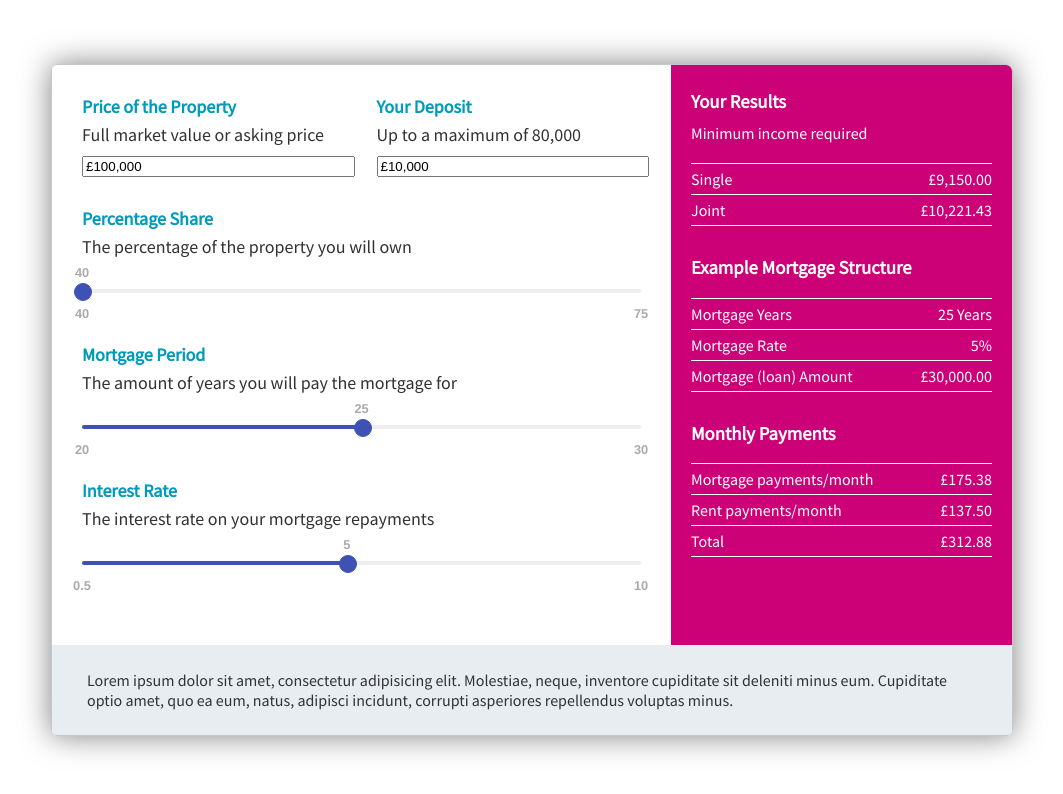
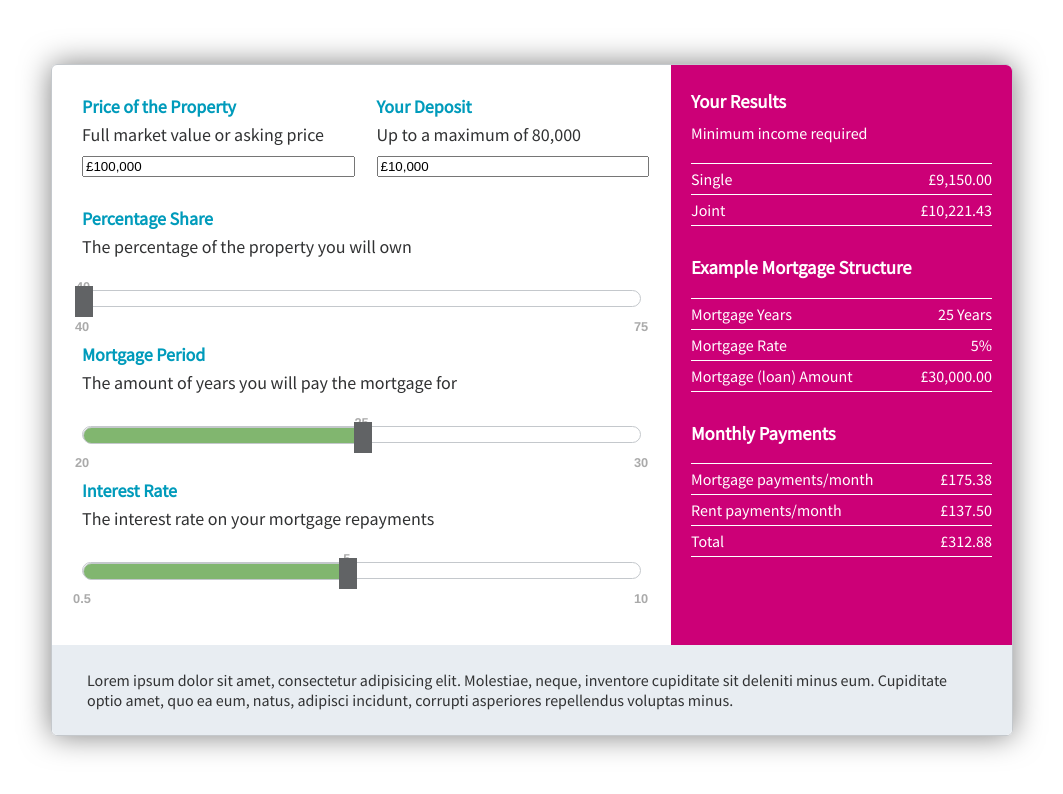
Before and after one commit to jag1989/react-living-calculator, a React app: page / in a window 1280 px wide. Shown: the whole page, without its empty margins (108-1171 px from the left). Built offline with nearby package versions, Linux system fonts and the light colour scheme.

Commit message:
Start styling for range sliders

```diff
--- a/src/index.js
+++ b/src/index.js
@@ -27,7 +27,7 @@ class CalcSlider extends React.Component {
                 <label>
                     {this.props.label}
 					<p>{this.props.description}</p>
-					<div className="formSlider">
+					<div className="form-slider">
 						<InputRange
 							minValue={this.props.minVal}
 							maxValue={this.props.maxVal}
--- a/src/scss/index.scss
+++ b/src/scss/index.scss
@@ -12,6 +12,7 @@ html {
     margin: 0;
     padding: 0;
     font-size: 16px;
+	min-width: 320px;
     font-family: 'Source Sans Pro', Arial, Helvetica, sans-serif;
 	color: $--color-text;
 }
@@ -143,7 +144,7 @@ html {
 	}
 }
 
-.formSlider {
+.form-slider {
 	height: 60px;
 	padding-top: 15px;
 }
--- a/src/scss/input-range/_input-range-slider.scss
+++ b/src/scss/input-range/_input-range-slider.scss
@@ -2,7 +2,6 @@
   appearance: none;
   background: $input-range-slider-background;
   border: $input-range-slider-border;
-  border-radius: 100%;
   cursor: pointer;
   display: block;
   height: $input-range-slider-height;
--- a/src/scss/input-range/_input-range-track.scss
+++ b/src/scss/input-range/_input-range-track.scss
@@ -6,6 +6,7 @@
   height: $input-range-track-height;
   position: relative;
   transition: $input-range-track-transition;
+  border: 1px solid #C4C8CC;
 
   .input-range--disabled & {
     background: $input-range-track-disabled-background;
--- a/src/scss/input-range/_input-range-variables.scss
+++ b/src/scss/input-range/_input-range-variables.scss
@@ -1,7 +1,8 @@
 $input-range-font-family: 'Helvetica Neue', san-serif !default;
-$input-range-primary-color: #3f51b5 !default;
+$input-range-primary-color: #616365 !default;
+$input-range-secondary-color: #81B66F !default;
 $input-range-neutral-color: #aaaaaa !default;
-$input-range-neutral-light-color: #eeeeee !default;
+$input-range-neutral-light-color: #ffffff !default;
 $input-range-disabled-color: #cccccc !default;
 
 // input-range-slider
@@ -9,7 +10,7 @@ $input-range-slider-background: $input-range-primary-color !default;
 $input-range-slider-border: 1px solid $input-range-primary-color !default;
 $input-range-slider-focus-box-shadow-radius: 5px !default;
 $input-range-slider-focus-box-shadow-color: transparentize($input-range-slider-background, 0.8) !default;
-$input-range-slider-height: 1rem !default;
+$input-range-slider-height: 1.8rem !default;
 $input-range-slider-width: 1rem !default;
 $input-range-slider-transition: transform 0.3s ease-out, box-shadow 0.3s ease-out !default;
 $input-range-slider-container-transition: left 0.3s ease-out !default;
@@ -25,7 +26,7 @@ $input-range-label-value-position-top: -1.8rem !default;
 
 // input-range-track
 $input-range-track-background: $input-range-neutral-light-color !default;
-$input-range-track-height: 0.3rem !default;
+$input-range-track-height: 0.975rem !default;
 $input-range-track-transition: left 0.3s ease-out, width 0.3s ease-out !default;
-$input-range-track-active-background: $input-range-primary-color !default;
+$input-range-track-active-background: $input-range-secondary-color !default;
 $input-range-track-disabled-background: $input-range-neutral-light-color !default;
```
Also changed, not shown: src/built/index.css, src/built/input-range/input-range.css.
